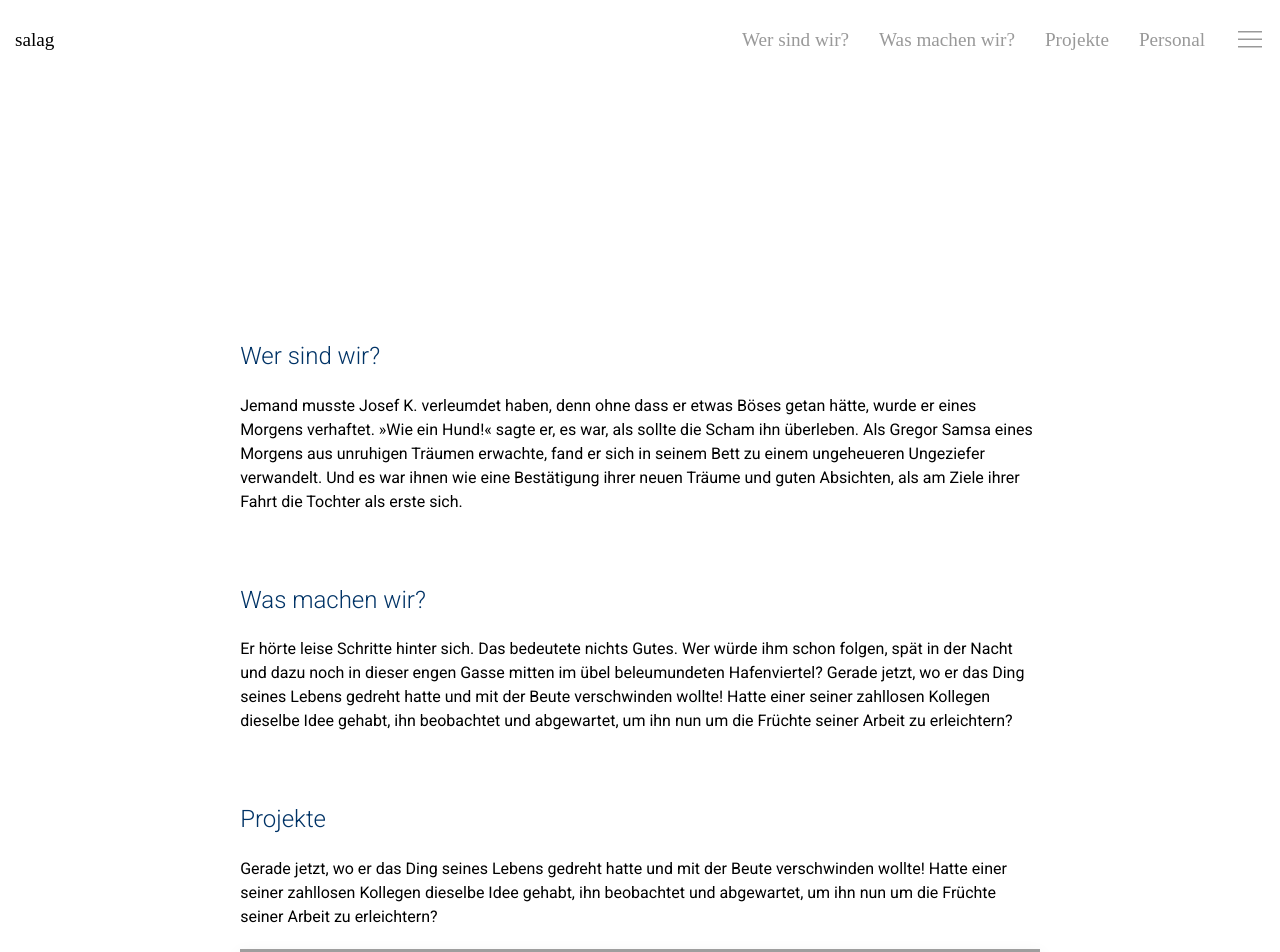
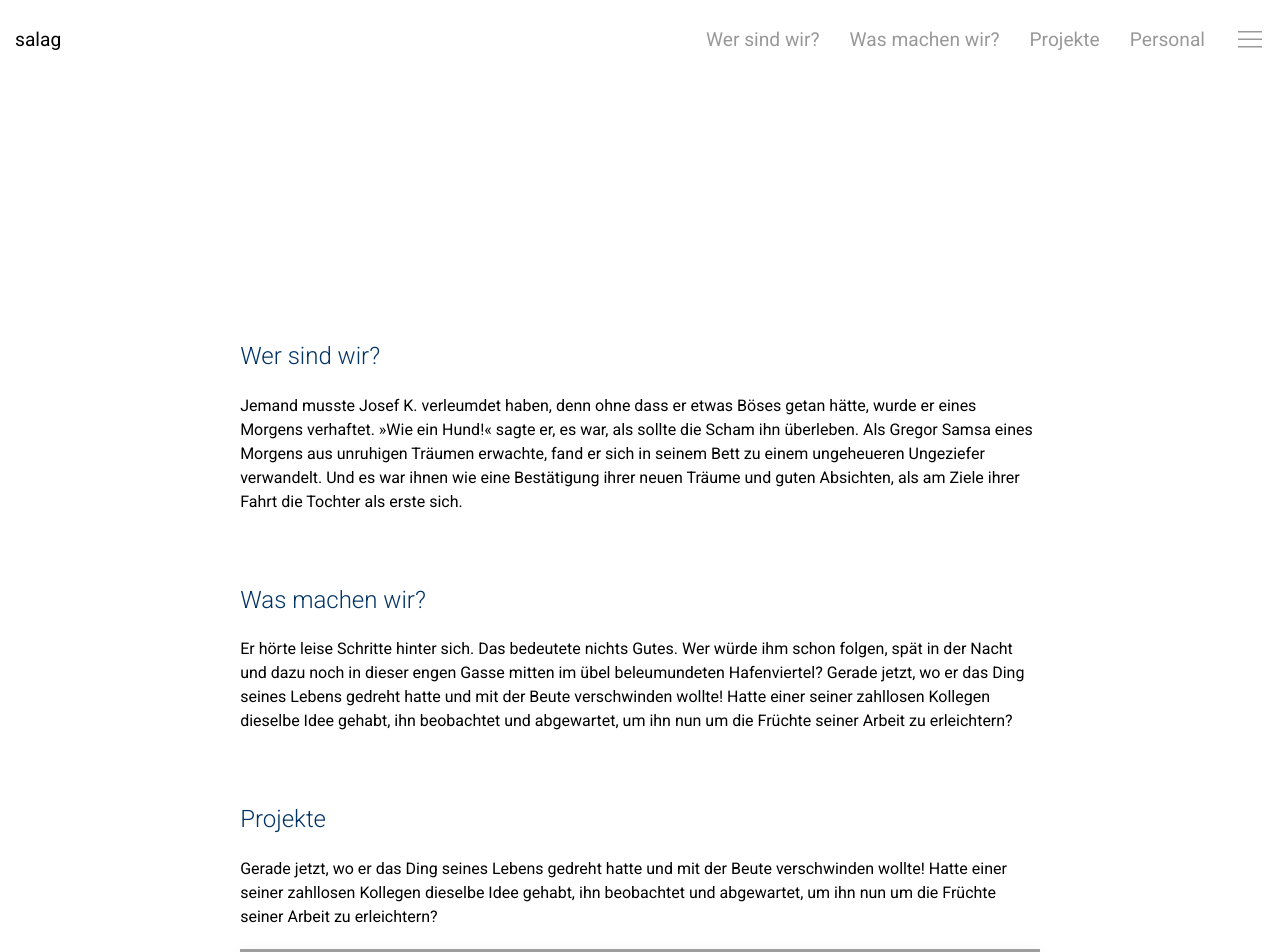
Before and after one commit to sal-ag/sal-ag.github.io, a Jekyll site: the page built from index.html, in a window 1280 px wide. Shown: the top 952 px of the page. Built offline with Jekyll 4.4.1, drawn with Linux system fonts in a browser that asks for light colours; grey boxes are pictures that could not be loaded.

Commit message:
no more slap

```diff
--- a/assets/css/uikit.scss
+++ b/assets/css/uikit.scss
@@ -11,7 +11,7 @@ $primary-color: #1c3664;
 $offcanvas-bar-background: #fff;
 $offcanvas-bar-color-mode: none;
 $navbar-background: rgba(255,255,255,0.9);
-$navbar-nav-item-font-family: "Roboto Slab";
+$navbar-nav-item-font-family: "Roboto";
 $navbar-nav-item-font-size: 1.2rem;
 $navbar-nav-item-text-transform: none;
 
```
